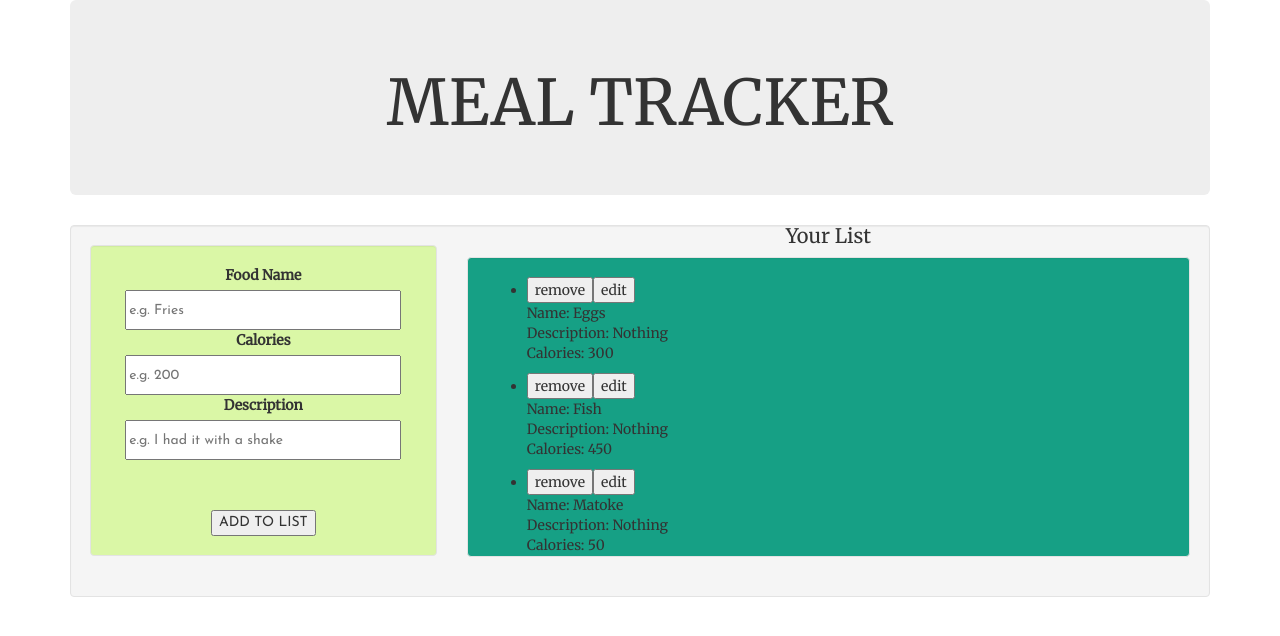
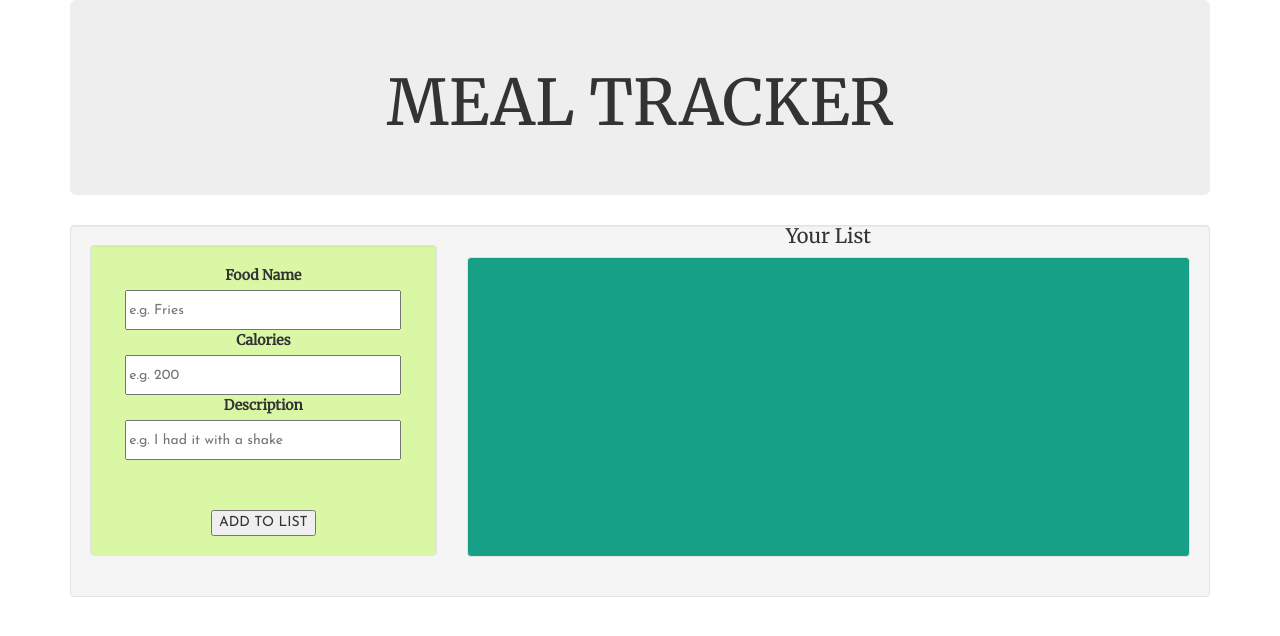
Before and after one commit to NewtonBii/meal-tracker, an Angular app: page / in a window 1280 px wide. Shown: the top 636 px of the page. Built offline with nearby package versions, Linux system fonts and the light colour scheme.

Commit message:
Add changes.

```diff
--- a/src/app/form/form.component.html
+++ b/src/app/form/form.component.html
@@ -2,14 +2,14 @@
     <div class="col-lg-4" style="text-align:center">
       <div class="well" style="background-color:#DAF7A6">
 <!-- form to add food to the list -->
-        <form>
+        <form (ngSubmit)="onSubmit()" #foodForm="ngForm">
           <label>Food Name</label><br>
           <input placeholder="e.g. Fries" style="width:90%; height:40px" #newName><br>
           <label>Calories</label><br>
           <input placeholder="e.g. 200" style="width:90%; height:40px" #newDescription><br>
           <label>Description</label><br>
           <input placeholder="e.g. I had it with a shake" style="width:90%; height:40px" #newCalorie><br>
-          <button style="margin-top:50px" (click)="addName(newName.value);addDescription(newDescription.value);addCalories(newCalorie.value)">ADD TO LIST</button>
+          <button style="margin-top:50px" type="submit">ADD TO LIST</button>
         </form>
 
       </div>
--- a/src/app/form/form.component.ts
+++ b/src/app/form/form.component.ts
@@ -10,13 +10,20 @@ export class FormComponent{
 display="Your List";
 
 newFoods:Food[]=[
-  new Food("Eggs","Nothing",300),
-  new Food("Fish","Nothing",450),
-  new Food("Matoke","Nothing",50),
+  // new Food("Eggs","Nothing",300),
+  // new Food("Fish","Nothing",450),
+  // new Food("Matoke","Nothing",50),
 ];
 
 selectedFood=this.newFoods[0];
 
+submitted = false;
+
+onSubmit(){this.submitted=true;}
+
+newFood(){
+  this.newFoods=[new Food("","",0)]
+}
 
   // addName(newName){
   //   this.newNames.unshift(newName);
```
